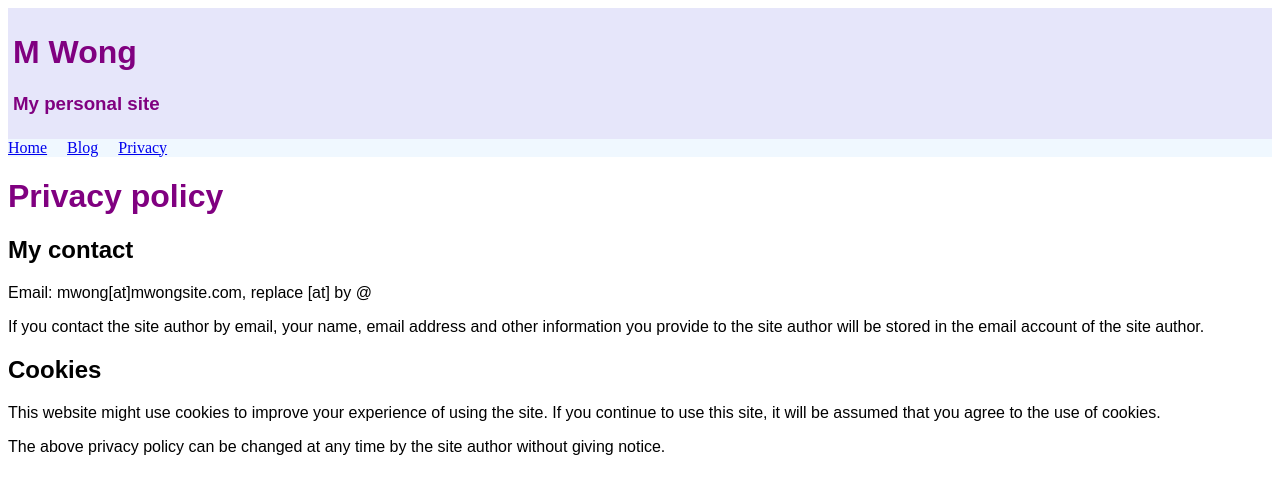
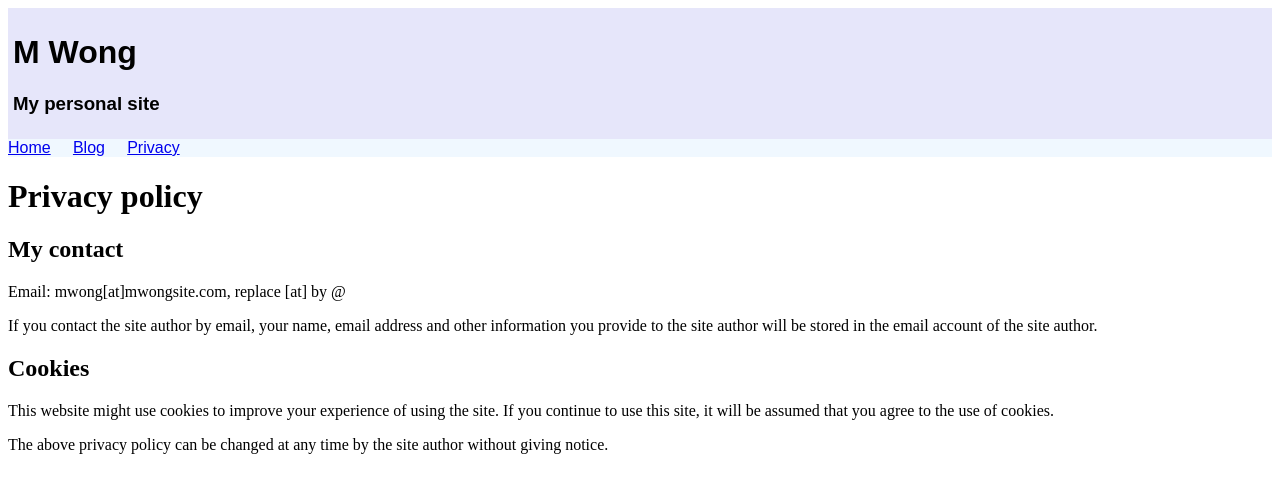
Before and after one commit to mwongau/mysite, a SvelteKit app: page /privacy in a window 1280 px wide. Shown: the top 494 px of the page. Built offline with nearby package versions, Linux system fonts and the light colour scheme.

Commit message:
12 Jan 2025

```diff
--- a/src/routes/+layout.svelte
+++ b/src/routes/+layout.svelte
@@ -2,12 +2,15 @@
   import { base } from "$app/paths";
   //import '$lib/styles/style.css'
   //import Header from '$lib/components/Header.svelte'
-  import Header from './Header.svelte'
+  //import Header from './Header.svelte'
 </script>
 
-<Header />
+<div class="header" style="background-color: Lavender; padding: 5px; font-family: sans-serif">
+<h1>M Wong</h1>
+<h3>My personal site</h3>
+</div>
 
-<div class="nav" style="background-color: AliceBlue;">
+<div class="nav" style="background-color: AliceBlue; font-family: sans-serif">
 <a href="{base}/">Home</a> &nbsp; &nbsp;
 <a href="{base}/blog">Blog</a> &nbsp; &nbsp;
 <a href="{base}/privacy">Privacy</a> &nbsp; &nbsp;
@@ -16,5 +19,5 @@
 
 <slot />
 
-<styles>
-</styles>
+<style>
+</style>
--- a/src/routes/+page.svelte
+++ b/src/routes/+page.svelte
@@ -11,10 +11,5 @@ Javascript, HTML and CSS. This site is hosted by GitHub Pages.</p>
 use this site, it will be assumed you agree to the use of cookies.</p>
 
 <style>
-h1 { color: purple;
-	 font-family: sans-serif;
-}
-.Notice {
-		  background: AliceBlue;
-}
+
 </style>
--- a/src/routes/blog/+page.svelte
+++ b/src/routes/blog/+page.svelte
@@ -5,8 +5,4 @@
 <p><a href="/mysite/blog/2">Why did I develop this blog</a></p>
 
 <style>
-h1 { color:purple;
-}
-h1, p { font-family: sans-serif;
-}
 </style>
--- a/src/routes/privacy/+page.svelte
+++ b/src/routes/privacy/+page.svelte
@@ -15,8 +15,4 @@
 	the site author without giving notice.</p>
 
 <style>
-h1 {color:purple;}
-h1, h2, p {
-  font-family: sans-serif;
-}
 </style>
```
